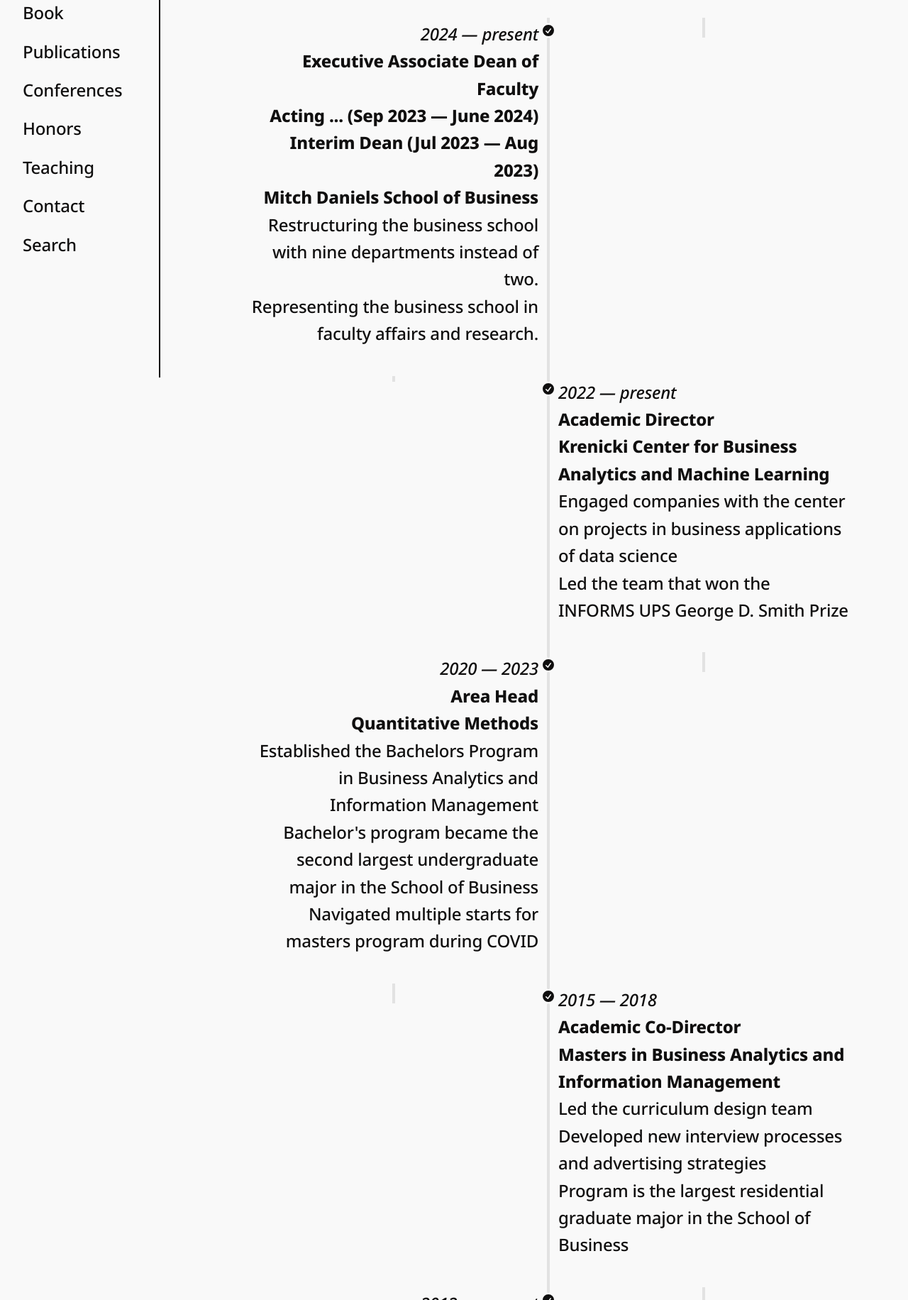
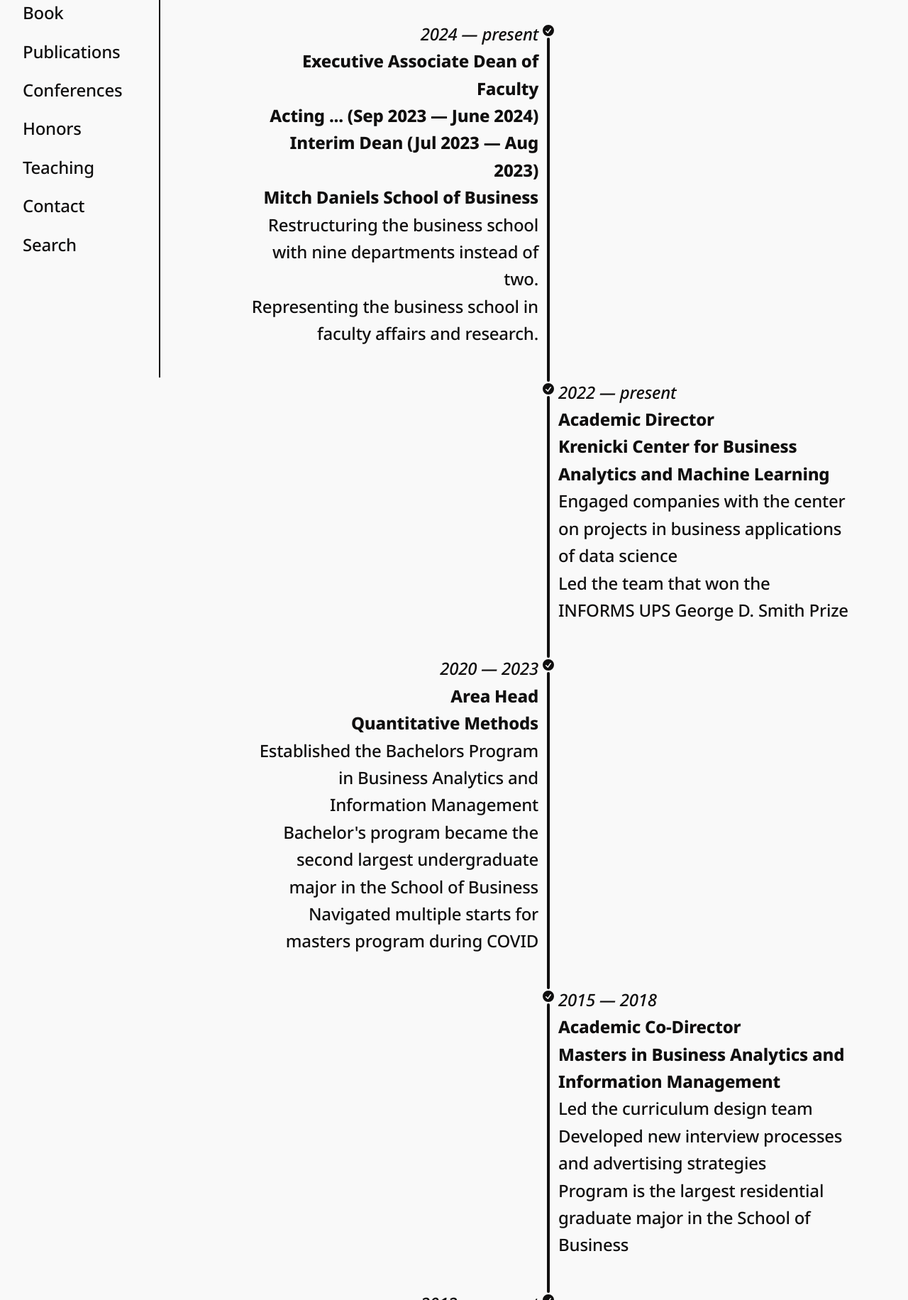
Before and after one commit to mtawarma/mtawarma.github.io, an Astro site: page /appointments in a window 1280 px wide. Shown: the part 228-2060 px from the top of the page at 71% size. Built offline with nearby package versions, Linux system fonts and the light colour scheme; Astro itself is replaced by a stand-in of ours.

Commit message:
correct timeline color in dark

```diff
--- a/src/components/timeline.astro
+++ b/src/components/timeline.astro
@@ -1,10 +1,10 @@
-    <hr />
+    <!--<hr /> -->
     <div class="timeline-middle">
       <svg
         xmlns="http://www.w3.org/2000/svg"
         viewBox="0 0 20 20"
         fill="currentColor"
-        class="h-5 w-5">
+        class="text-base-content h-5 w-5">
         <path
           fill-rule="evenodd"
           d="M10 18a8 8 0 100-16 8 8 0 000 16zm3.857-9.809a.75.75 0 00-1.214-.882l-3.483 4.79-1.88-1.88a.75.75 0 10-1.06 1.061l2.5 2.5a.75.75 0 001.137-.089l4-5.5z"
@@ -12,4 +12,4 @@
       </svg>
     </div>
       <slot />
-    <hr />
+    <hr class="bg-base-content" />
--- a/src/pages/appointments.astro
+++ b/src/pages/appointments.astro
@@ -10,7 +10,7 @@
 >
 <h2> Recent Appointments </h2>
 <ul class="timeline timeline-snap-icon max-md:timeline-compact timeline-vertical">
-  <li><hr />
+  <li>
   <Time>
     <div class="timeline-start mb-10 md:text-end">
       <time class="italic">2024 &mdash; present </time>
@@ -21,8 +21,8 @@
       </ul>
     </div>
   </Time>
-  <hr /></li>
-  <li><hr />
+  </li>
+  <li><hr class="bg-base-content" />
   <Time>
     <div class="timeline-end mb-10">
       <time class="italic">2022 &mdash; present</time>
@@ -33,7 +33,7 @@
       </ul>
     </div>
   </Time>
-  <li><hr />
+  <li><hr class="bg-base-content" />
   <Time>
     <div class="timeline-start mb-10 md:text-end">
       <time class="italic">2020 &mdash; 2023</time>
@@ -45,8 +45,8 @@
       </ul>
     </div>
   </Time>
-  <hr /></li>
-  <li><hr />
+  </li>
+  <li><hr class="bg-base-content" />
   <Time>
     <div class="timeline-end mb-10">
       <time class="italic">2015 &mdash; 2018</time>
@@ -58,8 +58,8 @@
       </ul>
     </div>
   </Time>
-  <hr /></li>
-  <li><hr />
+  </li>
+  <li><hr class="bg-base-content" />
      <div class="timeline-start mb-10 md:text-end">
       <time class="italic">2012 &mdash; present</time>
       <div class="font-extrabold">Professor of Management<br/> Allison and Nancy Schleicher Chair (2014 &mdash; present) <br/> Chemical Engineering (Courtesy) (2022 &mdash; present) <br/> </div>
@@ -73,7 +73,7 @@
     </div>
   <Time>
   </Time>
-  <hr /></li>
+  </li>
 </ul>
 </CVcomp>
 
```
